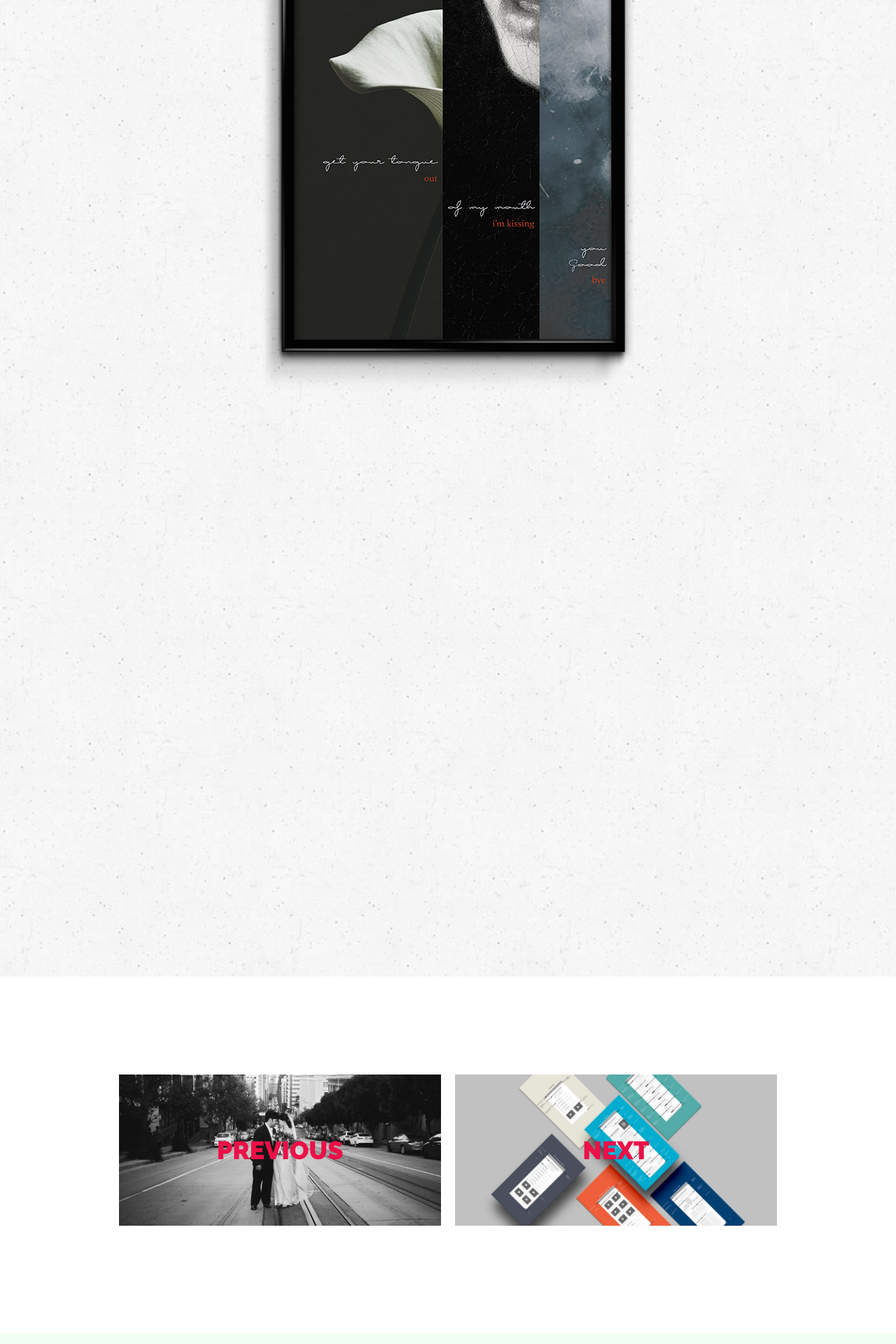
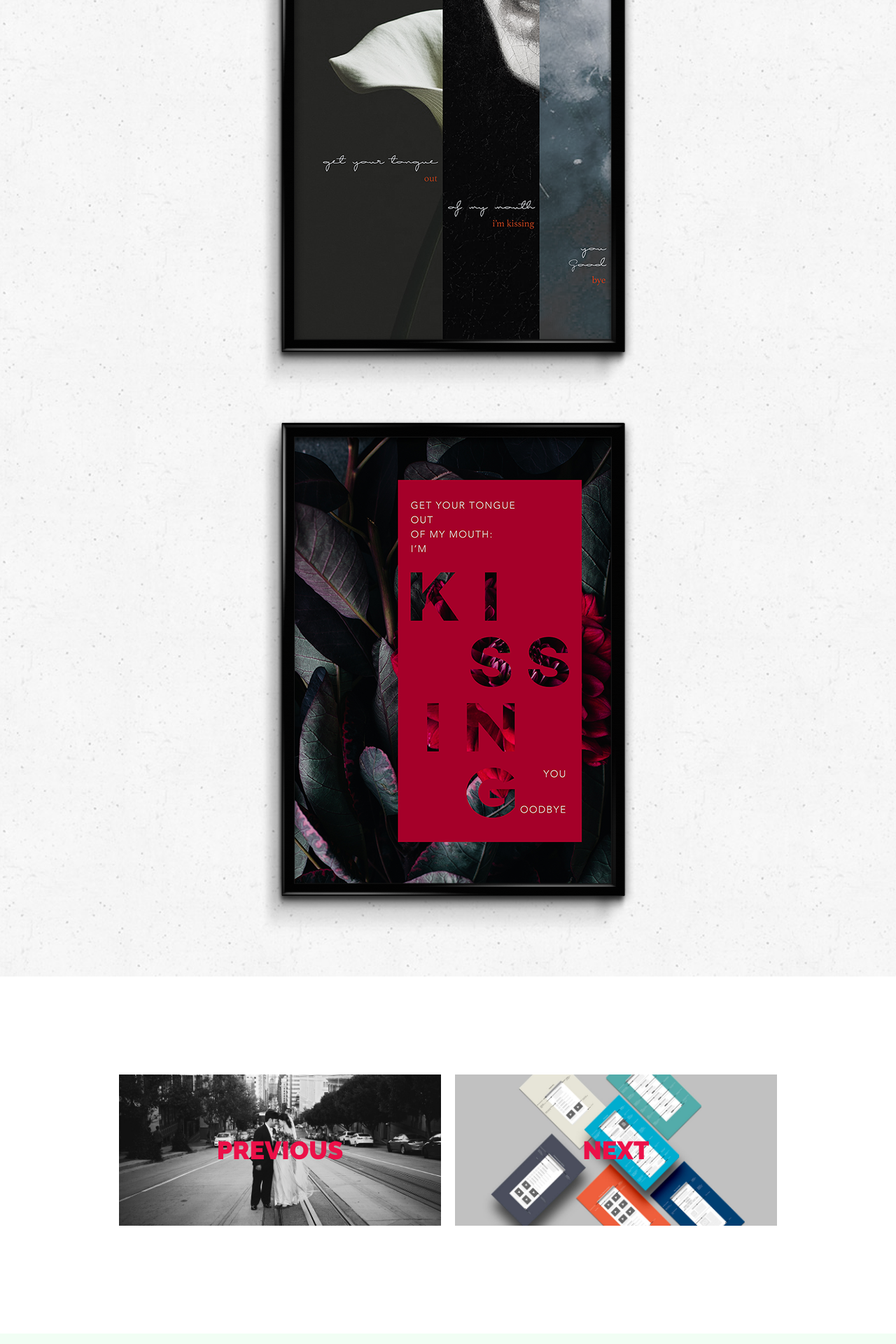
Before and after one commit to alicelifogarty/profile, a Jekyll site: the page built from sideProjects.html, in a window 1280 px wide. Shown: the part 2431-4351 px from the top of the page at 70% size. Built offline with Jekyll 4.4.1, drawn with Linux system fonts in a browser that asks for light colours; nearby versions of some CDN libraries.

Commit message:
1 sec delay

```diff
--- a/sideProjects.html
+++ b/sideProjects.html
@@ -52,8 +52,8 @@ title: Side Projects
 				<p>Just like hand lettering is an art, so is joining photography and typography. These posters were inspired by the same poem by Ted Kooser.</p>
 			</div> <!-- closes container -->
 			<div class="back">
-				<img src="img/sideProjects/goodbyeFrame.png" class="workImg smallImg wow fadeInUp" data-wow-delay="2s" alt="Poem by Ted Kooser" />
-				<img src="img/sideProjects/kissingGoodbyeFrame.png" class="workImg smallImg wow fadeInUp" data-wow-delay="4s"  alt="Poem by Ted Kooser" />
+				<img src="img/sideProjects/goodbyeFrame.png" class="workImg smallImg wow fadeInUp" data-wow-delay="1s" alt="Poem by Ted Kooser" />
+				<img src="img/sideProjects/kissingGoodbyeFrame.png" class="workImg smallImg wow fadeInUp" data-wow-delay="1s"  alt="Poem by Ted Kooser" />
 			</div> <!-- closes back-->
 		</article>
 	</div> <!-- closes workSub -->
```
